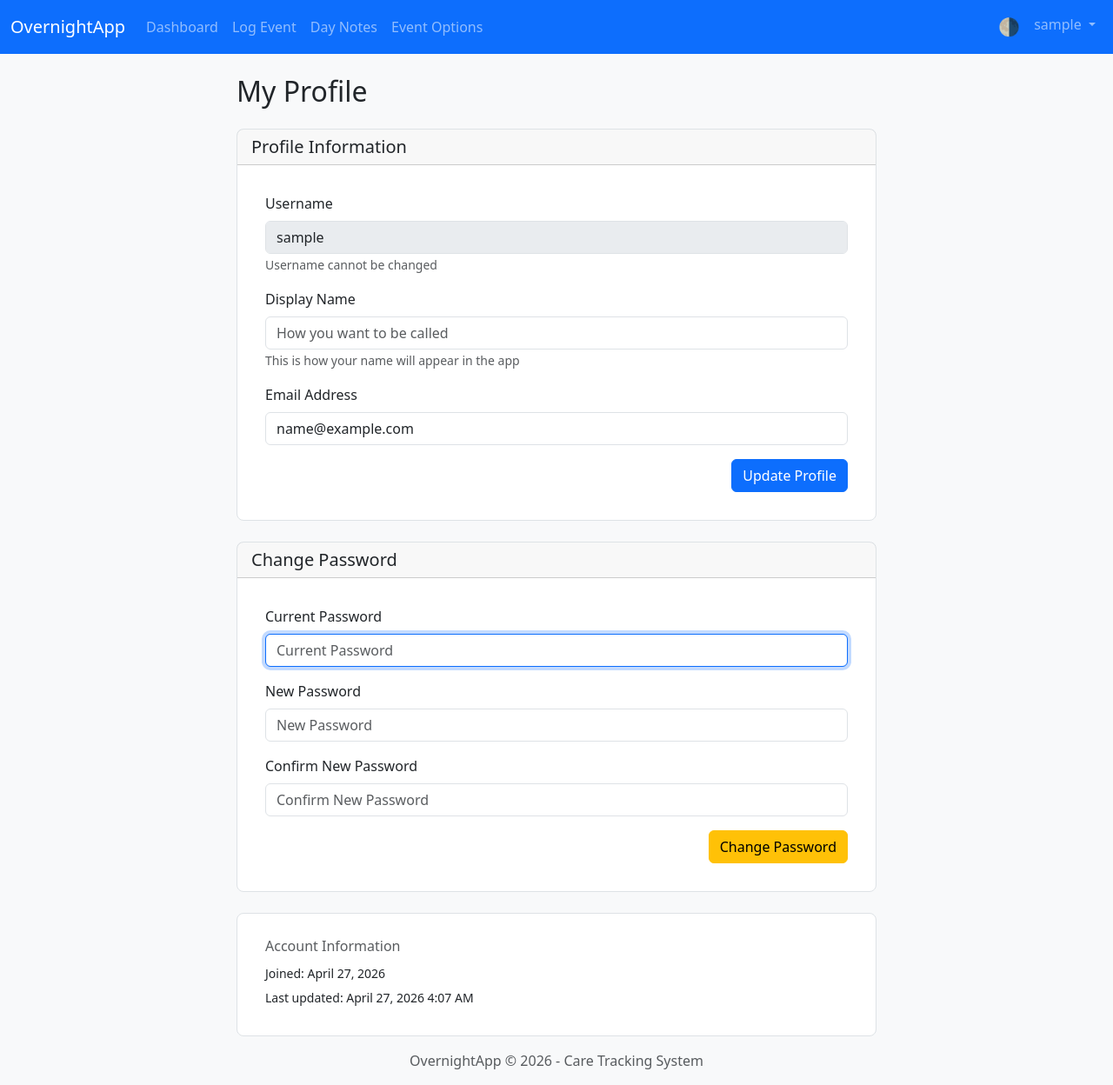
After one commit to cloudflying87/overnight, a Django app: page /users/profile/ in a window 1280 px wide. The commit adds this page. Shown: the whole page at 87% size. Run offline with Django 5.2, Linux system fonts and the light colour scheme; the visitor is signed in with stand-in values (Sample User, id 1).

Commit message:
Add Profile and Settings pages with timezone support
Profile Page:
- View and edit display name and email
- Change password functionality
- Account information display

Settings Page:
- Timezone selection from common timezones
- Times displayed in user's local timezone

Other Changes:
- Added timezone field to User model (default: America/Chicago)
- Created migration for timezone field
- Added pytz to requirements for timezone handling
- Created template tag for timezone conversion (user_timezone filter)
- Updated dashboard to display times in user's timezone
- Fixed logout button to use POST request (Django requirement)
- Updated Profile/Settings links in navigation menu

🤖 Generated with [Claude Code](https://claude.com/claude-code)

Co-Authored-By: Claude Sonnet 4.5 <noreply@anthropic.com>

```diff
--- a/apps/care_tracking/templates/care_tracking/dashboard.html
+++ b/apps/care_tracking/templates/care_tracking/dashboard.html
@@ -1,4 +1,5 @@
 {% extends 'base.html' %}
+{% load tz_filters %}
 
 {% block title %}Dashboard - OvernightApp{% endblock %}
 
@@ -71,7 +72,7 @@
                         <div class="list-group-item px-0">
                             <div class="d-flex justify-content-between align-items-start">
                                 <div>
-                                    <h6 class="mb-1">{{ event.event_datetime|date:"M d, Y - g:i A" }}</h6>
+                                    <h6 class="mb-1">{{ event.event_datetime|user_timezone:user|date:"M d, Y - g:i A" }}</h6>
                                     <div class="mb-2">
                                         {% for option in event.event_options.all %}
                                         <span class="badge" style="background-color: {{ option.color_code }}">{{ option.name }}</span>
--- a/apps/users/forms.py
+++ b/apps/users/forms.py
@@ -1,6 +1,7 @@
 from django import forms
-from django.contrib.auth.forms import UserCreationForm, AuthenticationForm
+from django.contrib.auth.forms import UserCreationForm, AuthenticationForm, PasswordChangeForm
 from .models import User
+import pytz
 
 
 class CustomUserCreationForm(UserCreationForm):
@@ -62,3 +63,64 @@ class CustomAuthenticationForm(AuthenticationForm):
             'placeholder': 'Password'
         })
     )
+
+
+class ProfileUpdateForm(forms.ModelForm):
+    """Form for updating user profile"""
+
+    class Meta:
+        model = User
+        fields = ('display_name', 'email')
+        widgets = {
+            'display_name': forms.TextInput(attrs={
+                'class': 'form-control',
+                'placeholder': 'How you want to be called'
+            }),
+            'email': forms.EmailInput(attrs={
+                'class': 'form-control',
+                'placeholder': 'your@email.com'
+            }),
+        }
+        labels = {
+            'display_name': 'Display Name',
+            'email': 'Email Address',
+        }
+
+
+class CustomPasswordChangeForm(PasswordChangeForm):
+    """Custom password change form with Bootstrap styling"""
+
+    def __init__(self, *args, **kwargs):
+        super().__init__(*args, **kwargs)
+        self.fields['old_password'].widget.attrs.update({
+            'class': 'form-control',
+            'placeholder': 'Current Password'
+        })
+        self.fields['new_password1'].widget.attrs.update({
+            'class': 'form-control',
+            'placeholder': 'New Password'
+        })
+        self.fields['new_password2'].widget.attrs.update({
+            'class': 'form-control',
+            'placeholder': 'Confirm New Password'
+        })
+
+
+class SettingsForm(forms.ModelForm):
+    """Form for user settings"""
+
+    class Meta:
+        model = User
+        fields = ('timezone',)
+        widgets = {
+            'timezone': forms.Select(
+                choices=[(tz, tz) for tz in pytz.common_timezones],
+                attrs={'class': 'form-select'}
+            ),
+        }
+        labels = {
+            'timezone': 'Your Timezone',
+        }
+        help_texts = {
+            'timezone': 'All times will be displayed in your timezone',
+        }
--- a/apps/users/models.py
+++ b/apps/users/models.py
@@ -9,6 +9,7 @@ class User(AbstractUser):
     """
     email = models.EmailField(unique=True)
     display_name = models.CharField(max_length=100, blank=True)
+    timezone = models.CharField(max_length=50, default='America/Chicago')
     created_at = models.DateTimeField(auto_now_add=True)
     updated_at = models.DateTimeField(auto_now=True)
 
--- /dev/null
+++ b/apps/users/templates/users/profile.html
@@ -0,0 +1,111 @@
+{% extends 'base.html' %}
+
+{% block title %}Profile - OvernightApp{% endblock %}
+
+{% block content %}
+<div class="container mt-4">
+    <div class="row justify-content-center">
+        <div class="col-lg-8">
+            <h2 class="mb-4">My Profile</h2>
+
+            <!-- Profile Information -->
+            <div class="card mb-4">
+                <div class="card-header">
+                    <h5 class="mb-0">Profile Information</h5>
+                </div>
+                <div class="card-body">
+                    <form method="post">
+                        {% csrf_token %}
+
+                        <div class="mb-3">
+                            <label class="form-label">Username</label>
+                            <input type="text" class="form-control" value="{{ user.username }}" disabled>
+                            <small class="form-text text-muted">Username cannot be changed</small>
+                        </div>
+
+                        <div class="mb-3">
+                            <label for="{{ profile_form.display_name.id_for_label }}" class="form-label">{{ profile_form.display_name.label }}</label>
+                            {{ profile_form.display_name }}
+                            {% if profile_form.display_name.errors %}
+                            <div class="text-danger small mt-1">
+                                {{ profile_form.display_name.errors }}
+                            </div>
+                            {% endif %}
+                            <small class="form-text text-muted">This is how your name will appear in the app</small>
+                        </div>
+
+                        <div class="mb-3">
+                            <label for="{{ profile_form.email.id_for_label }}" class="form-label">{{ profile_form.email.label }}</label>
+                            {{ profile_form.email }}
+                            {% if profile_form.email.errors %}
+                            <div class="text-danger small mt-1">
+                                {{ profile_form.email.errors }}
+                            </div>
+                            {% endif %}
+                        </div>
+
+                        <div class="d-flex justify-content-end">
+                            <button type="submit" name="update_profile" class="btn btn-primary">Update Profile</button>
+                        </div>
+                    </form>
+                </div>
+            </div>
+
+            <!-- Change Password -->
+            <div class="card">
+                <div class="card-header">
+                    <h5 class="mb-0">Change Password</h5>
+                </div>
+                <div class="card-body">
+                    <form method="post">
+                        {% csrf_token %}
+
+                        <div class="mb-3">
+                            <label for="{{ password_form.old_password.id_for_label }}" class="form-label">Current Password</label>
+                            {{ password_form.old_password }}
+                            {% if password_form.old_password.errors %}
+                            <div class="text-danger small mt-1">
+                                {{ password_form.old_password.errors }}
+                            </div>
+                            {% endif %}
+                        </div>
+
+                        <div class="mb-3">
+                            <label for="{{ password_form.new_password1.id_for_label }}" class="form-label">New Password</label>
+                            {{ password_form.new_password1 }}
+                            {% if password_form.new_password1.errors %}
+                            <div class="text-danger small mt-1">
+                                {{ password_form.new_password1.errors }}
+                            </div>
+                            {% endif %}
+                        </div>
+
+                        <div class="mb-3">
+                            <label for="{{ password_form.new_password2.id_for_label }}" class="form-label">Confirm New Password</label>
+                            {{ password_form.new_password2 }}
+                            {% if password_form.new_password2.errors %}
+                            <div class="text-danger small mt-1">
+                                {{ password_form.new_password2.errors }}
+                            </div>
+                            {% endif %}
+                        </div>
+
+                        <div class="d-flex justify-content-end">
+                            <button type="submit" name="change_password" class="btn btn-warning">Change Password</button>
+                        </div>
+                    </form>
+                </div>
+            </div>
+
+            <!-- Account Info -->
+            <div class="card mt-4">
+                <div class="card-body">
+                    <h6 class="card-subtitle mb-2 text-muted">Account Information</h6>
+                    <p class="mb-1"><small>Joined: {{ user.created_at|date:"F d, Y" }}</small></p>
+                    <p class="mb-0"><small>Last updated: {{ user.updated_at|date:"F d, Y g:i A" }}</small></p>
+                </div>
+            </div>
+        </div>
+    </div>
+</div>
+{% endblock %}
--- a/apps/users/urls.py
+++ b/apps/users/urls.py
@@ -8,6 +8,8 @@ urlpatterns = [
     path('login/', views.CustomLoginView.as_view(), name='login'),
     path('logout/', views.CustomLogoutView.as_view(), name='logout'),
     path('signup/', views.SignUpView.as_view(), name='signup'),
+    path('profile/', views.profile_view, name='profile'),
+    path('settings/', views.settings_view, name='settings'),
 
     # Password reset URLs
     path('password-reset/',
--- a/apps/users/views.py
+++ b/apps/users/views.py
@@ -1,9 +1,17 @@
-from django.contrib.auth import login
+from django.contrib.auth import login, update_session_auth_hash
 from django.contrib.auth.views import LoginView, LogoutView
+from django.contrib.auth.decorators import login_required
+from django.contrib import messages
 from django.shortcuts import render, redirect
 from django.urls import reverse_lazy
 from django.views.generic import CreateView
-from .forms import CustomUserCreationForm, CustomAuthenticationForm
+from .forms import (
+    CustomUserCreationForm,
+    CustomAuthenticationForm,
+    ProfileUpdateForm,
+    CustomPasswordChangeForm,
+    SettingsForm
+)
 
 
 class CustomLoginView(LoginView):
@@ -38,3 +46,56 @@ class SignUpView(CreateView):
 
         login(self.request, user, backend='django.contrib.auth.backends.ModelBackend')
         return redirect('care_tracking:dashboard')
+
+
+@login_required
+def profile_view(request):
+    """User profile page - update display name, email, and password"""
+    if request.method == 'POST':
+        if 'update_profile' in request.POST:
+            profile_form = ProfileUpdateForm(request.POST, instance=request.user)
+            password_form = CustomPasswordChangeForm(request.user)
+
+            if profile_form.is_valid():
+                profile_form.save()
+                messages.success(request, 'Profile updated successfully!')
+                return redirect('users:profile')
+        elif 'change_password' in request.POST:
+            profile_form = ProfileUpdateForm(instance=request.user)
+            password_form = CustomPasswordChangeForm(request.user, request.POST)
+
+            if password_form.is_valid():
+                user = password_form.save()
+                update_session_auth_hash(request, user)
+                messages.success(request, 'Password changed successfully!')
+                return redirect('users:profile')
+        else:
+            profile_form = ProfileUpdateForm(instance=request.user)
+            password_form = CustomPasswordChangeForm(request.user)
+    else:
+        profile_form = ProfileUpdateForm(instance=request.user)
+        password_form = CustomPasswordChangeForm(request.user)
+
+    context = {
+        'profile_form': profile_form,
+        'password_form': password_form,
+    }
+    return render(request, 'users/profile.html', context)
+
+
+@login_required
+def settings_view(request):
+    """User settings page - timezone and preferences"""
+    if request.method == 'POST':
+        form = SettingsForm(request.POST, instance=request.user)
+        if form.is_valid():
+            form.save()
+            messages.success(request, 'Settings updated successfully!')
+            return redirect('users:settings')
+    else:
+        form = SettingsForm(instance=request.user)
+
+    context = {
+        'form': form,
+    }
+    return render(request, 'users/settings.html', context)
--- a/requirements.txt
+++ b/requirements.txt
@@ -1,6 +1,7 @@
 # Django
 Django==5.0.3
 django-environ==0.11.2
+pytz==2024.1
 
 # Database
 psycopg[binary]==3.3.3
--- a/templates/base.html
+++ b/templates/base.html
@@ -23,6 +23,14 @@
     <meta name="twitter:title" content="OvernightApp - Care Tracking">
     <meta name="twitter:description" content="Track overnight care events and daily notes for your loved ones.">
     <meta name="twitter:image" content="{{ og_image }}">
+
+    <!-- PWA -->
+    <link rel="manifest" href="{% static 'manifest.json' %}">
+    <meta name="theme-color" content="#0d6efd">
+    <meta name="apple-mobile-web-app-capable" content="yes">
+    <meta name="apple-mobile-web-app-status-bar-style" content="black-translucent">
+    <meta name="apple-mobile-web-app-title" content="OvernightApp">
+    <link rel="apple-touch-icon" href="{% static 'images/icons/apple-touch-icon.png' %}">
 
     {% block extra_css %}{% endblock %}
 </head>
@@ -61,10 +69,15 @@
                             {{ user.get_display_name }}
                         </a>
                         <ul class="dropdown-menu dropdown-menu-end">
-                            <li><a class="dropdown-item" href="#">Profile</a></li>
-                            <li><a class="dropdown-item" href="#">Settings</a></li>
+                            <li><a class="dropdown-item" href="{% url 'users:profile' %}">Profile</a></li>
+                            <li><a class="dropdown-item" href="{% url 'users:settings' %}">Settings</a></li>
                             <li><hr class="dropdown-divider"></li>
-                            <li><a class="dropdown-item" href="{% url 'users:logout' %}">Logout</a></li>
+                            <li>
+                                <form method="post" action="{% url 'users:logout' %}" class="d-inline">
+                                    {% csrf_token %}
+                                    <button type="submit" class="dropdown-item" style="background:none;border:none;width:100%;text-align:left;cursor:pointer;">Logout</button>
+                                </form>
+                            </li>
                         </ul>
                     </li>
                 </ul>
```
Also changed, not shown: apps/care_tracking/templatetags/tz_filters.py (added, +32 -0 lines), apps/users/templates/users/settings.html (added, +55 -0 lines), apps/care_tracking/templatetags/__init__.py (added), apps/users/migrations/0002_user_timezone.py (added), static/images/icons/apple-touch-icon.png (added), static/images/icons/icon-192.png (added), static/images/icons/icon-512.png (added), static/manifest.json (added).
